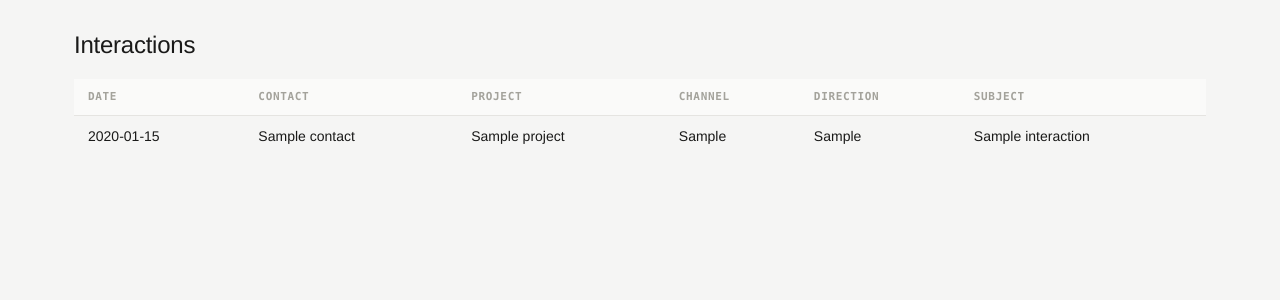
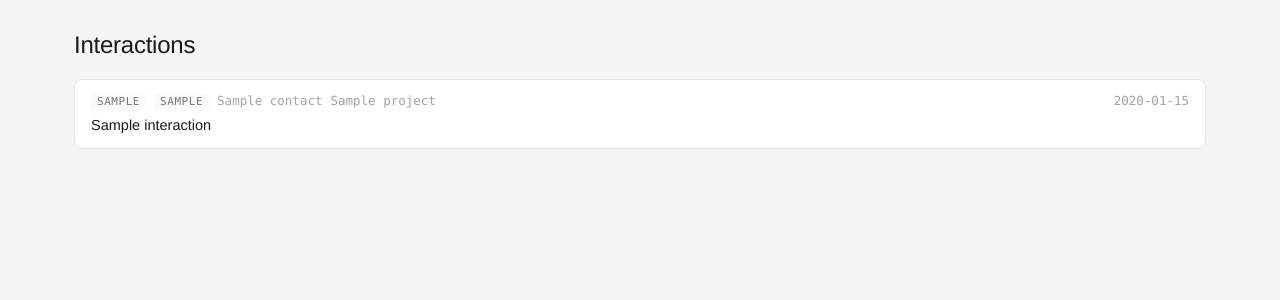
Before and after one commit to Seregawpn/SalesMachine, a FastAPI app: page /interactions in a window 1280 px wide. Shown: the part 56-356 px from the top of the page. Run offline with FastAPI, Linux system fonts and the light colour scheme; tables that the repository leaves empty hold one stand-in row (values such as "Sample post"); parts of the project's set-up code (start-up, migrations or seed data) failed here and were passed over.

Commit message:
style: restyle Interactions as an activity feed

```diff
--- a/src/project_os/web/templates/interactions_index.html
+++ b/src/project_os/web/templates/interactions_index.html
@@ -2,31 +2,22 @@
 {% block title %}Interactions — Project OS{% endblock %}
 {% block content %}
 <h2>Interactions</h2>
-<table>
-  <caption class="sr-only">Most recent communication across every project</caption>
-  <thead>
-    <tr>
-      <th scope="col">Date</th>
-      <th scope="col">Contact</th>
-      <th scope="col">Project</th>
-      <th scope="col">Channel</th>
-      <th scope="col">Direction</th>
-      <th scope="col">Subject</th>
-    </tr>
-  </thead>
-  <tbody>
-    {% for interaction in interactions %}
-    <tr>
-      <td>{{ interaction["created_at"] }}</td>
-      <td>{{ interaction["contact_name"] }}</td>
-      <td>{{ interaction["project_name"] }}</td>
-      <td>{{ interaction["channel"] }}</td>
-      <td>{{ interaction["direction"] }}</td>
-      <td>{{ interaction["subject"] or "Unknown" }}</td>
-    </tr>
-    {% else %}
-    <tr><td colspan="6">No interactions yet.</td></tr>
-    {% endfor %}
-  </tbody>
-</table>
+{% if interactions %}
+<div class="feed">
+  {% for interaction in interactions %}
+  <div class="feed-row">
+    <div class="feed-meta">
+      <span class="tag">{{ interaction["direction"] }}</span>
+      <span class="tag">{{ interaction["channel"] }}</span>
+      <span>{{ interaction["contact_name"] }}</span>
+      <span>{{ interaction["project_name"] }}</span>
+      <span style="margin-left:auto;">{{ interaction["created_at"] }}</span>
+    </div>
+    <div class="feed-line">{{ interaction["subject"] or "Unknown" }}</div>
+  </div>
+  {% endfor %}
+</div>
+{% else %}
+<p>No interactions yet.</p>
+{% endif %}
 {% endblock %}
```
